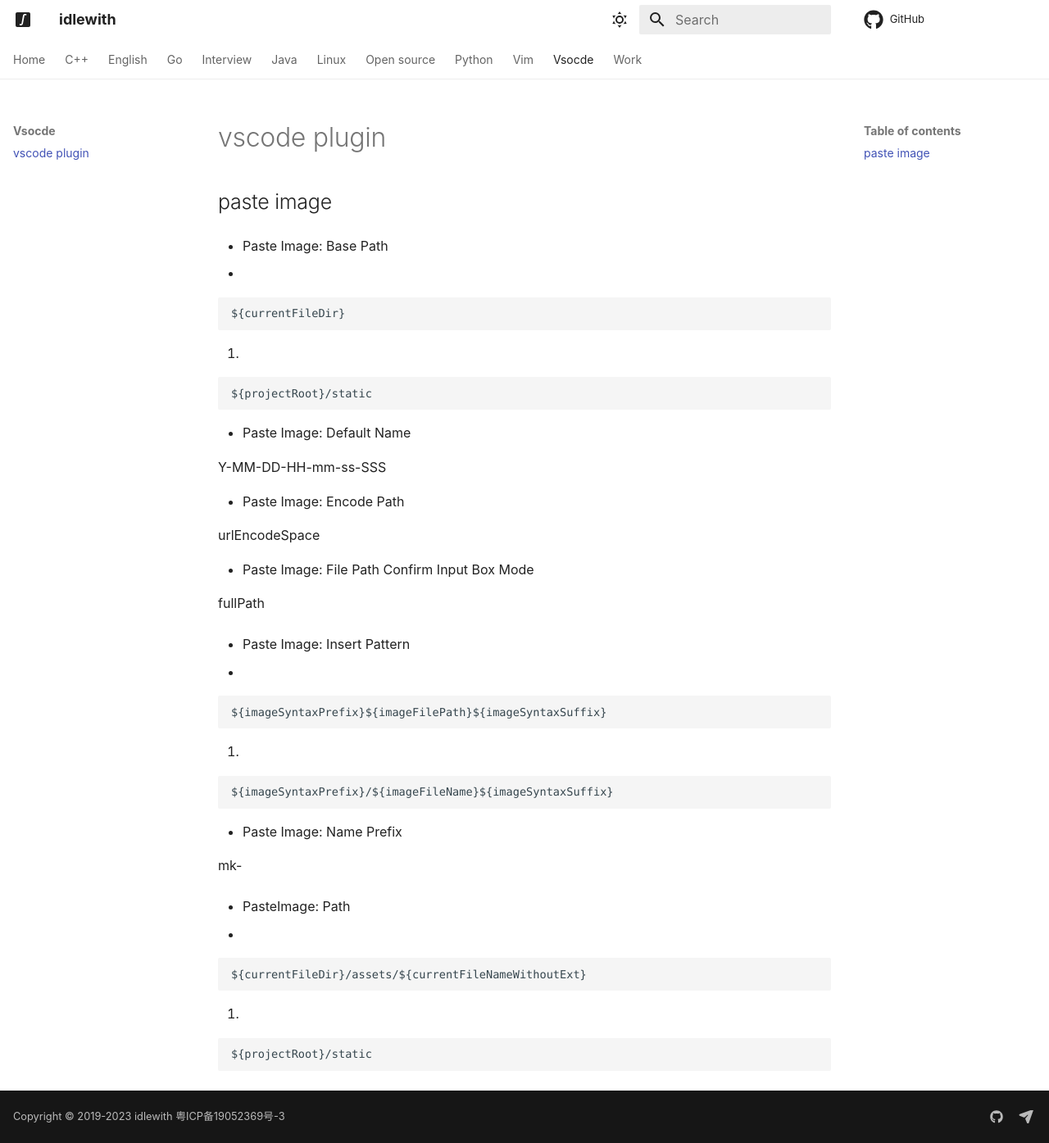
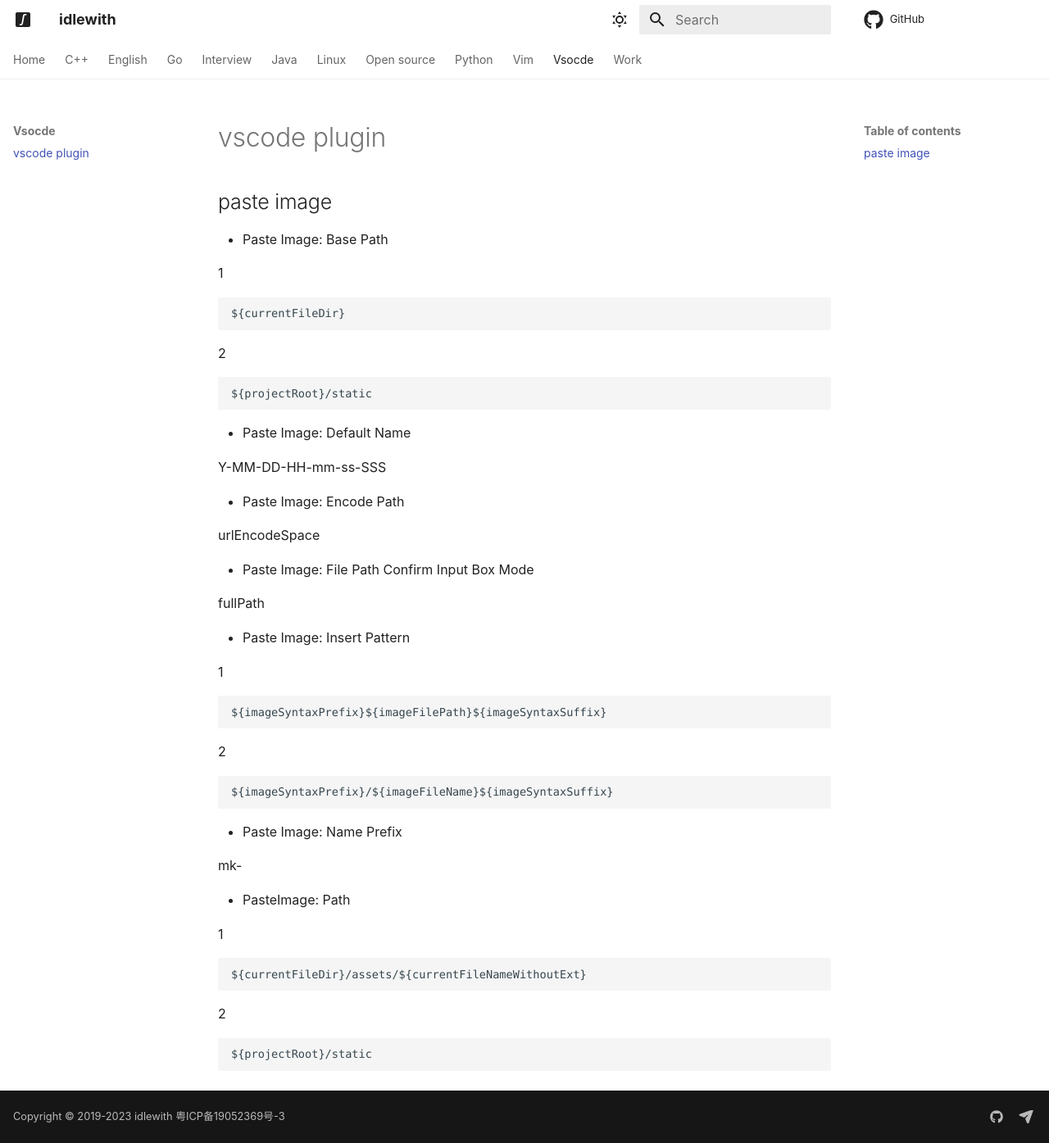
Before and after one commit to idlewith/blog, an MkDocs documentation site: the page built from docs/vsocde/plugin.md, in a window 1280 px wide and 1395 px high. Shown: the whole window at 82% size. Built offline with MkDocs 1.6.1 and Material for MkDocs 9.7.7, drawn with Linux system fonts in a browser that asks for light colours; comment, search, counter and statistics services are not loaded.

Commit message:
vsocode paste image settings, fix number

````diff
--- a/docs/vsocde/plugin.md
+++ b/docs/vsocde/plugin.md
@@ -5,13 +5,13 @@
 
 - Paste Image: Base Path
 
-1.
+1
 
 ```
 ${currentFileDir}
 ```
 
-2.
+2
 
 ```
 ${projectRoot}/static
@@ -32,13 +32,13 @@
 
 - Paste Image: Insert Pattern
 
-1.
+1
 
 ```
 ${imageSyntaxPrefix}${imageFilePath}${imageSyntaxSuffix}
 ```
 
-2.
+2
 
 ```
 ${imageSyntaxPrefix}/${imageFileName}${imageSyntaxSuffix}
@@ -50,13 +50,13 @@
 
 - PasteImage: Path
 
-1.
+1
 
 ```
 ${currentFileDir}/assets/${currentFileNameWithoutExt}
 ```
 
-2.
+2
 
 ```
 ${projectRoot}/static
````
